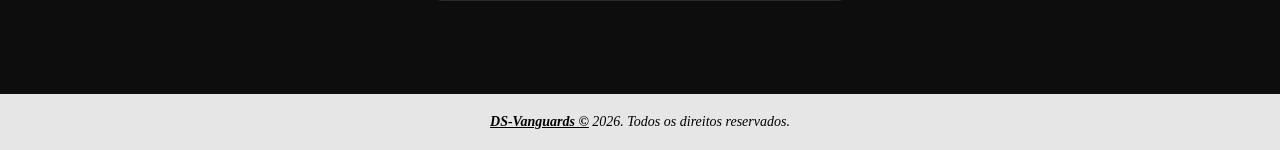
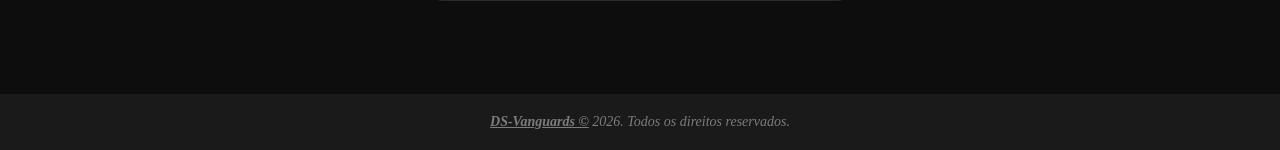
Before and after one commit to DS-Vanguards/chiquinho-proati, a Flask app: page /register in a window 1280 px wide. Shown: the part 706-856 px from the top of the page. Run offline with Flask 3, Linux system fonts and the light colour scheme.

Commit message:
Add files via upload

```diff
--- a/proati-inventario/static/css/style.css
+++ b/proati-inventario/static/css/style.css
@@ -630,8 +630,8 @@ label {
 .site-ls {
   text-align: center;
   padding: 20px;
-  background-color: #e6e6e6;
-  color: #000;
+  background-color: #1a1a1a;
+  color: #7c7c7c;
   font-family: serif;
   font-style: italic;
   margin-top: auto;
```
